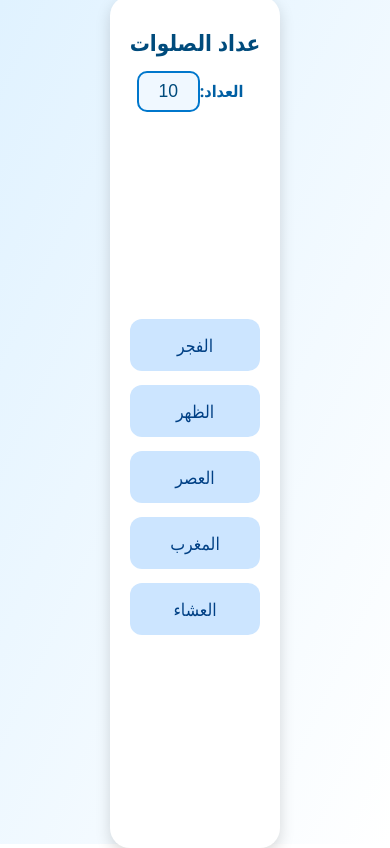
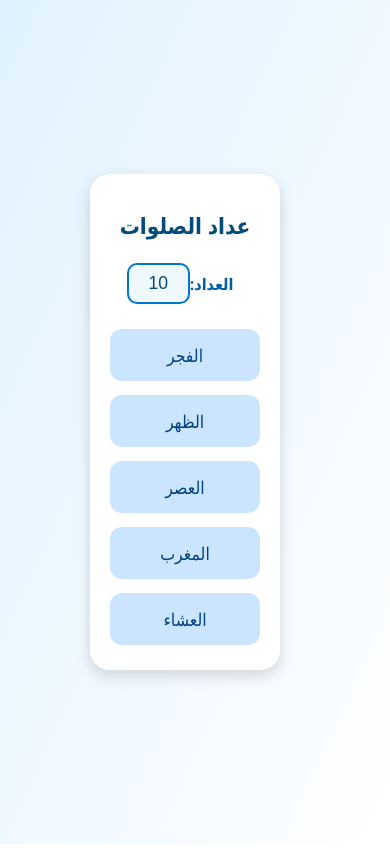
Before and after one commit to O-m-a-rr/salah-counter, a React (Vite) app: page / in a window 390 px wide. Built offline with nearby package versions, Linux system fonts and the light colour scheme; the HTML template or start-up script is replaced by a standard one.

Commit message:
Update styles.css

```diff
--- a/src/styles.css
+++ b/src/styles.css
@@ -1,10 +1,10 @@
-/* ✅ Full-screen layout */
+/* ✅ Base layout */
 body {
   font-family: "Segoe UI", Tahoma, Geneva, Verdana, sans-serif;
   background: linear-gradient(to bottom right, #e0f2ff, #ffffff);
   margin: 0;
   padding: 0;
-  height: 100vh;
+  min-height: 100vh;
   display: flex;
   justify-content: center;
   align-items: center;
@@ -13,10 +13,10 @@ body {
 
 .container {
   width: 100%;
-  height: 100vh;
   display: flex;
   justify-content: center;
   align-items: center;
+  padding: 10px;
 }
 
 .card {
@@ -25,12 +25,8 @@ body {
   border-radius: 20px;
   box-shadow: 0 6px 15px rgba(0, 0, 0, 0.15);
   text-align: center;
-  width: 90%;
-  max-width: 400px;
-  height: 90vh; /* ✅ stretch card to fit screen */
-  display: flex;
-  flex-direction: column;
-  justify-content: space-between; /* evenly space top/middle/bottom */
+  width: 90%; /* ✅ fill most of the screen width */
+  max-width: 400px; /* ✅ but never exceed 400px */
   transition: transform 0.3s ease;
 }
 
@@ -49,7 +45,7 @@ body {
 
 /* ✅ Title */
 .title {
-  margin-top: 10px;
+  margin-bottom: 25px;
   color: #004b7c;
   font-size: 1.6rem;
   font-weight: bold;
@@ -57,11 +53,11 @@ body {
 
 /* ✅ Counter section */
 .counter {
+  margin-bottom: 25px;
   display: flex;
   justify-content: center;
   align-items: center;
   flex-wrap: wrap;
-  margin-bottom: 20px;
 }
 
 .counter label {
@@ -90,17 +86,16 @@ body {
   background: #e8fff0;
 }
 
-/* ✅ Button grid (vertical layout) */
+/* ✅ Buttons arranged vertically */
 .button-grid {
   display: flex;
   flex-direction: column;
   align-items: center;
   gap: 14px;
-  flex-grow: 1;
-  justify-content: center;
+  margin-top: 10px;
 }
 
-/* ✅ Buttons */
+/* ✅ Button styling */
 .btn {
   padding: 14px 0;
   border: none;
@@ -109,8 +104,8 @@ body {
   font-weight: 500;
   cursor: pointer;
   transition: all 0.25s ease;
-  width: 80%;
-  max-width: 250px;
+  width: 100%; /* ✅ stretch with screen width */
+  max-width: 300px; /* ✅ keeps button from being too wide */
   background-color: #cce5ff;
   color: #004085;
 }
@@ -125,11 +120,10 @@ body {
   transform: scale(1.03);
 }
 
-/* ✅ Responsive tweaks for small screens */
+/* ✅ Responsive adjustments */
 @media (max-width: 480px) {
   .card {
     width: 95%;
-    height: 95vh;
     padding: 25px 20px;
   }
 
```
